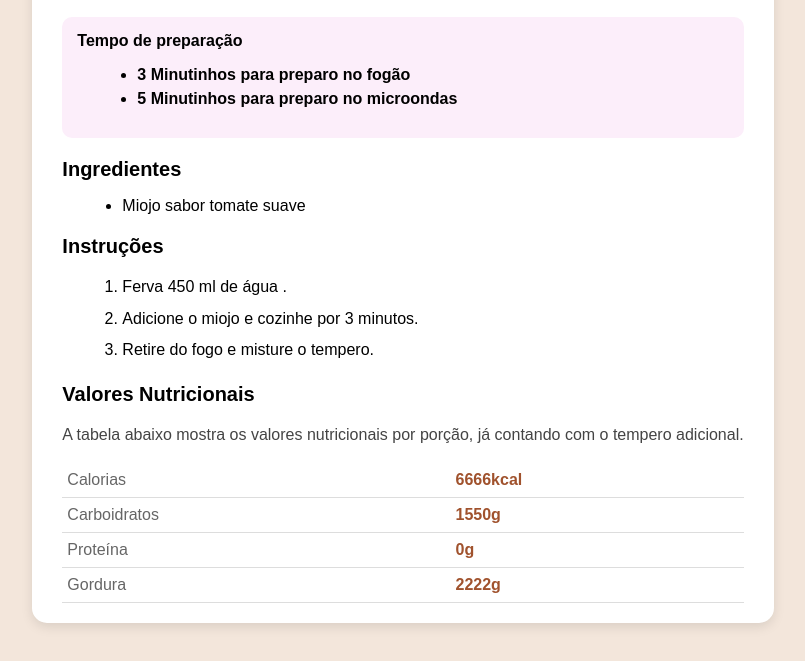
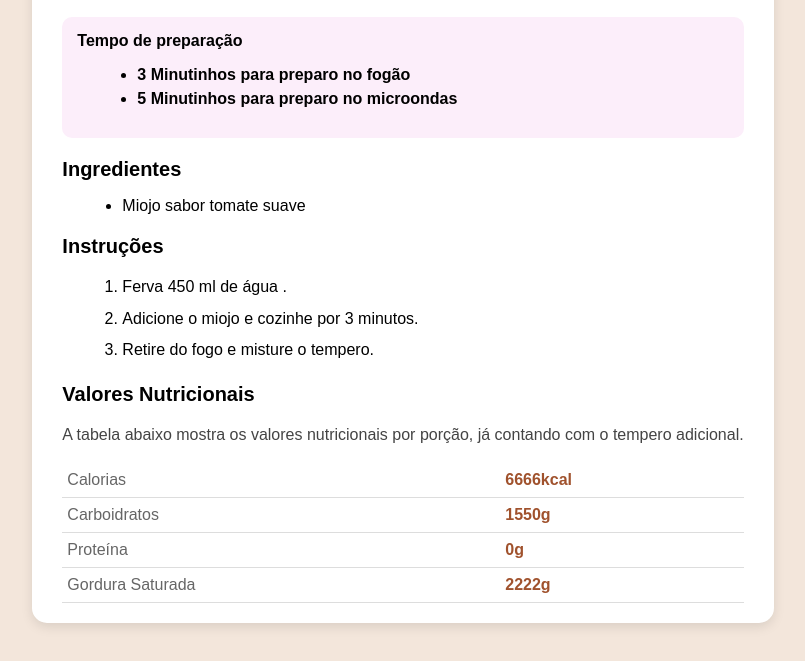
Before and after one commit to italorenanqa/italorepository, a plain HTML site: page italorepositorio/index.html in a window 1280 px wide. Shown: the part 551-1212 px from the top of the page, without its empty margins (237-1042 px from the left). Drawn offline with Linux system fonts and the light colour scheme.

Commit message:
saturada

```diff
--- a/italorepositorio/index.html
+++ b/italorepositorio/index.html
@@ -154,7 +154,7 @@
               <td style="color: #a0522d; font-weight: bold">0g</td>
             </tr>
             <tr>
-              <th>Gordura</th>
+              <th>Gordura Saturada</th>
               <td style="color: #a0522d; font-weight: bold">2222g</td>
             </tr>
           </table>
```
